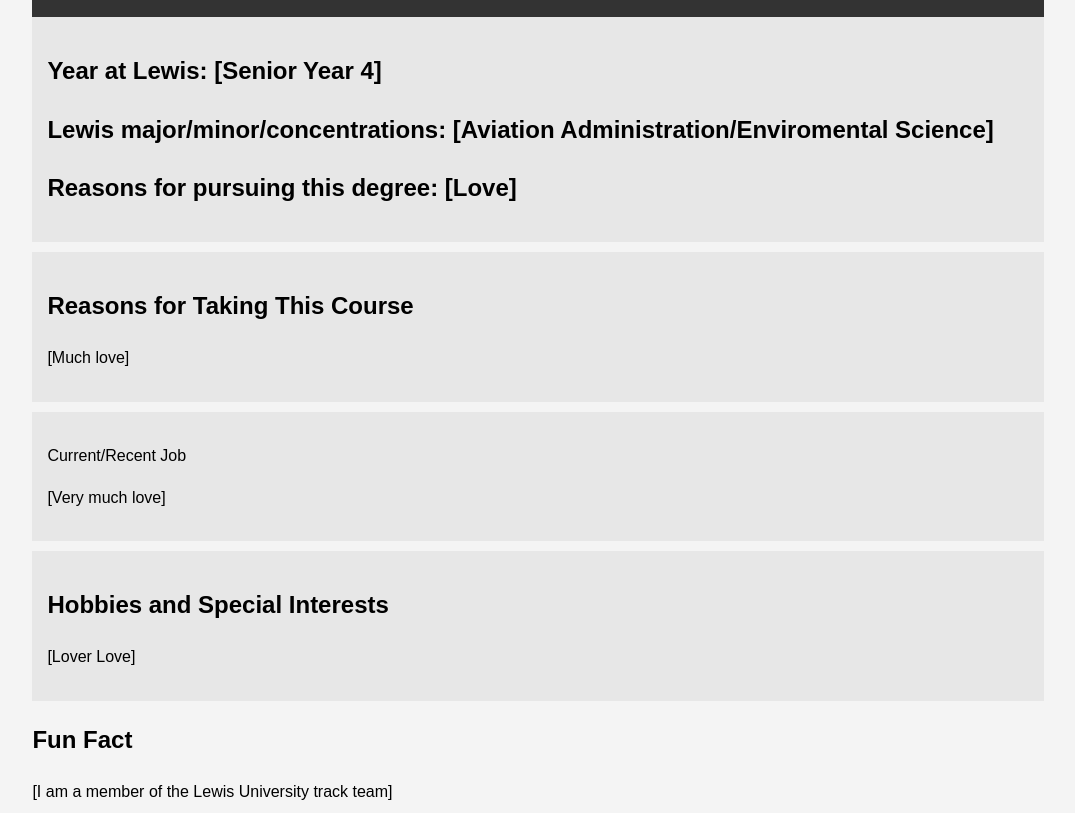
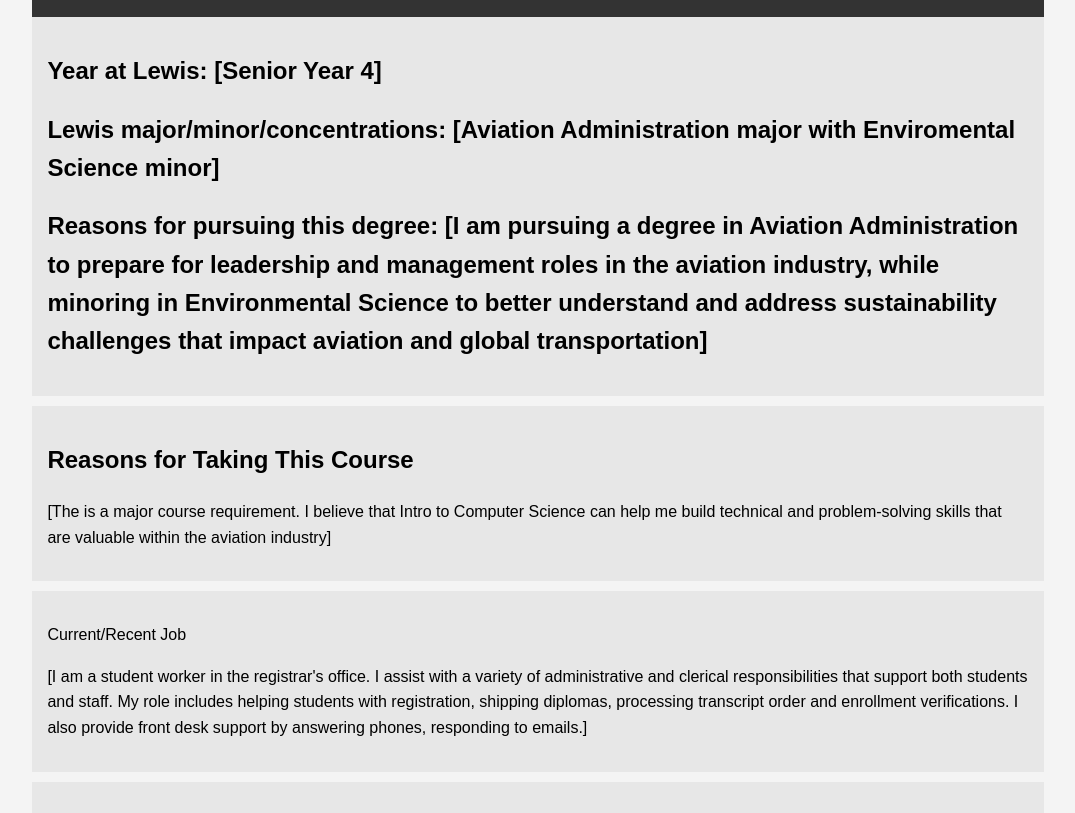
Before and after one commit to ToussaintTyler/toussainttyler758, a plain HTML site: page index.html in a window 1280 px wide. Shown: the part 133-946 px from the top of the page, without its empty margins (102-1177 px from the left). Drawn offline with Linux system fonts and the light colour scheme.

Commit message:
Added Info

```diff
--- a/index.html
+++ b/index.html
@@ -37,28 +37,28 @@
 
         <section class="lewis">
 			<h2>Year at Lewis: [Senior Year 4]</h2>
-			<h2>Lewis major/minor/concentrations: [Aviation Administration/Enviromental Science]</h2>
-			<h2>Reasons for pursuing this degree: [Love]</h2>
+			<h2>Lewis major/minor/concentrations: [Aviation Administration major with Enviromental Science minor]</h2>
+			<h2>Reasons for pursuing this degree: [I am pursuing a degree in Aviation Administration to prepare for leadership and management roles in the aviation industry, while minoring in Environmental Science to better understand and address sustainability challenges that impact aviation and global transportation]</h2>
         </section>
 
 		<section class="course">
             <h2>Reasons for Taking This Course</h2>
-            <p>[Much love]</p>
+            <p>[The is a major course requirement. I believe that Intro to Computer Science can help me build technical and problem-solving skills that are valuable within the aviation industry]</p>
         </section>
 
 		<section class="job">
             <p>Current/Recent Job</p>
-			<p>[Very much love]</p>
+			<p>[I am a student worker in the registrar's office. I assist with a variety of administrative and clerical responsibilities that support both students and staff. My role includes helping students with registration, shipping diplomas, processing transcript order and enrollment verifications. I also provide front desk support by answering phones, responding to emails.]</p>
         </section>
 
         <section class="hobbies">
             <h2>Hobbies and Special Interests</h2>
-            <p>[Lover Love]</p>
+            <p>[I enjoy watching stand up comedy]</p>
         </section>
 
         <section class="fun-fact">
             <h2>Fun Fact</h2>
-            <p>[I am a member of the Lewis University track team]</p>
+            <p>[I am a member of the Lewis University track team and I have atleast two school records.]</p>
         </section>
     </div>
 </body>
```
